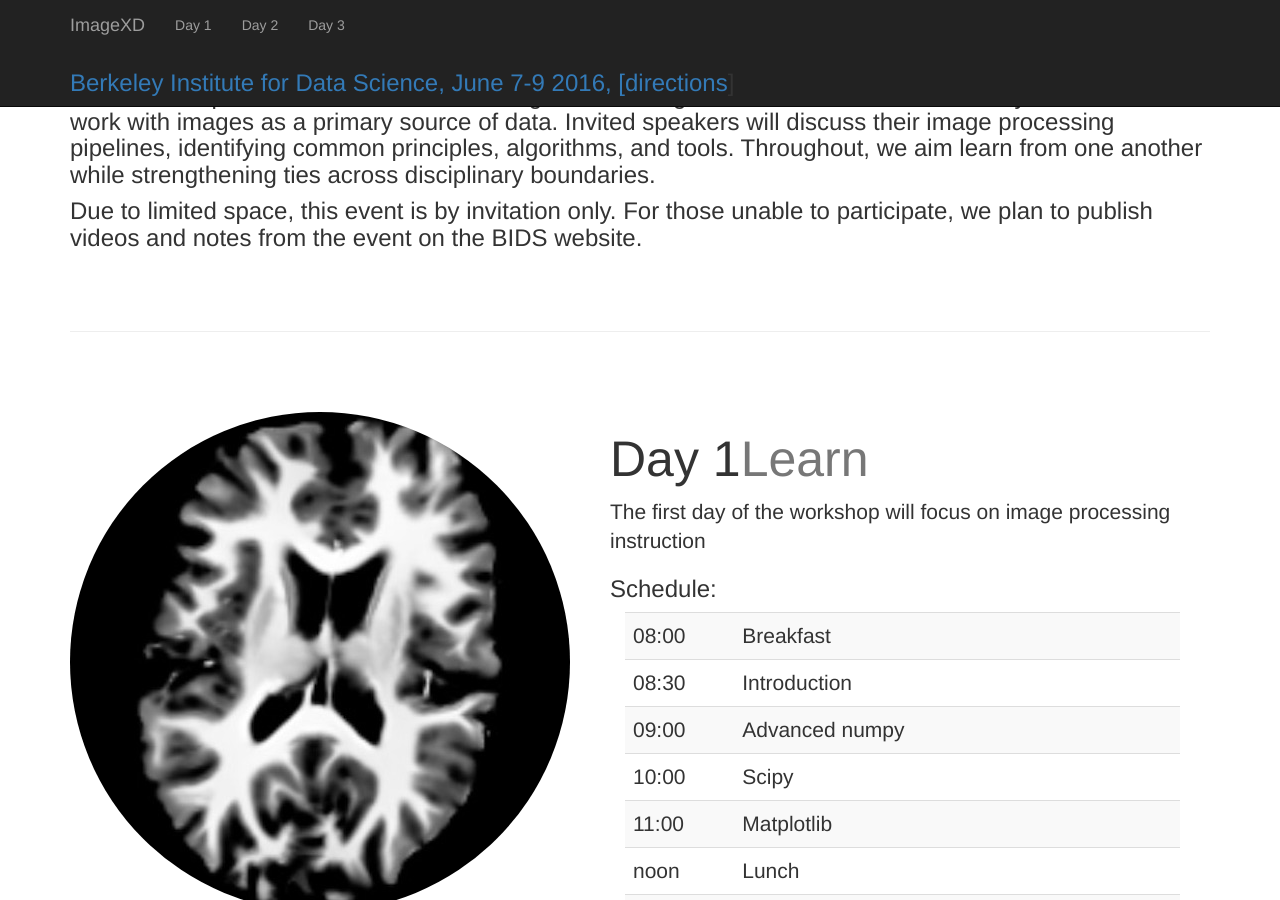
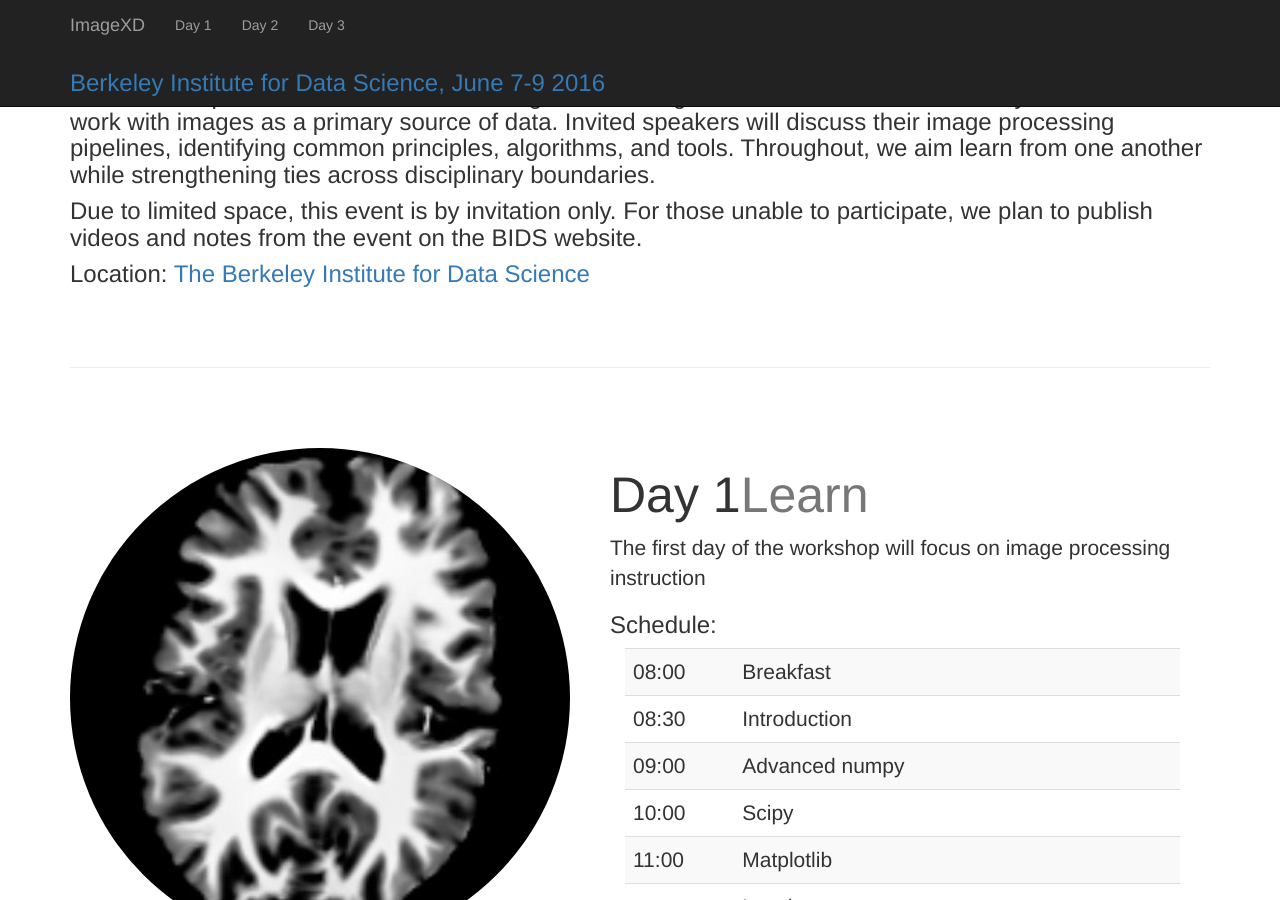
Before and after one commit to imagexd/imagexd.github.io, a Jekyll site: the page built from index.html, in a window 1280 px wide and 900 px high, scrolled down 679 px. Built offline with Jekyll 4.4.1, drawn with Linux system fonts in a browser that asks for light colours.

Commit message:
That looked pretty bad. Move these instructions to a more sensible place.

```diff
--- a/_includes/navigation.html
+++ b/_includes/navigation.html
@@ -21,7 +21,7 @@
       </ul>
     </div>
     <div class="column">
-      <h3><a href="http://bids.berkeley.edu/"> Berkeley Institute for Data Science, June 7-9 2016, [<a href="https://bids.berkeley.edu/about/directions-and-travel">directions</a>]</h3>
+      <h3><a href="http://bids.berkeley.edu/"> Berkeley Institute for Data Science, June 7-9 2016</a></h3>
     </div>
   </div>
 </nav>
--- a/index.html
+++ b/index.html
@@ -17,7 +17,10 @@ subheading: Image processing across domains
   <p>
   Due to limited space, this event is by invitation only. For those unable to participate, we plan to publish videos and notes from the event on the BIDS website.
 </p>
+  <p> Location: <a href="https://bids.berkeley.edu/about/directions-and-travel">The Berkeley Institute for Data Science </a></p>
   </h3>
+
+
   {% include features.html %}
   {% include footer.html %}
 </div>
```
